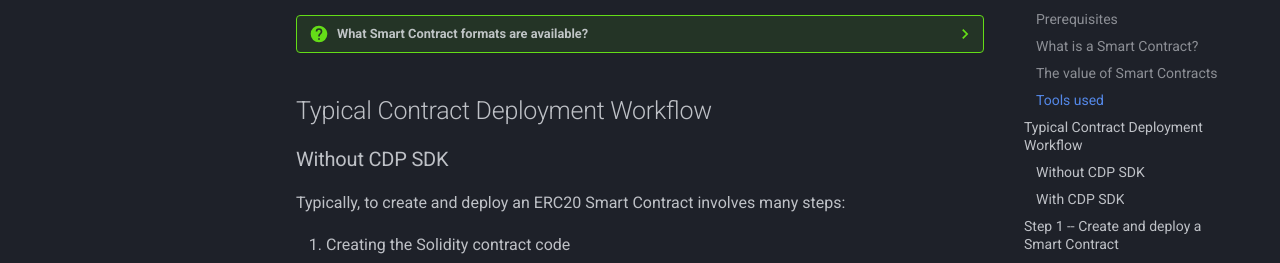
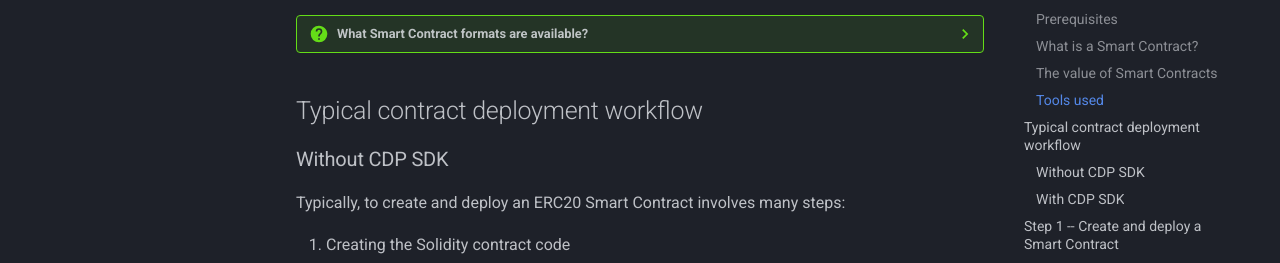
Before and after one commit to cdp-docs/presentation, an MkDocs documentation site: the page built from docs/tutorials/smart-contracts-101.md, in a window 1280 px wide and 900 px high, scrolled down 2061 px. Shown: the part 164-427 px from the top of the window. Built offline with MkDocs 1.6.1 and Material for MkDocs 9.7.7, drawn with Linux system fonts in a browser that asks for light colours.

```diff
--- a/docs/tutorials/smart-contracts-101.md
+++ b/docs/tutorials/smart-contracts-101.md
@@ -73,7 +73,7 @@ While Smart Contracts come in multiple flavors, this guide will be using `ERC20`
 
     Read more in the [Open Zeppelin docs](https://docs.openzeppelin.com/contracts/3.x/tokens).
 
-## Typical Contract Deployment Workflow
+## Typical contract deployment workflow
 
 ### Without CDP SDK
 
```
